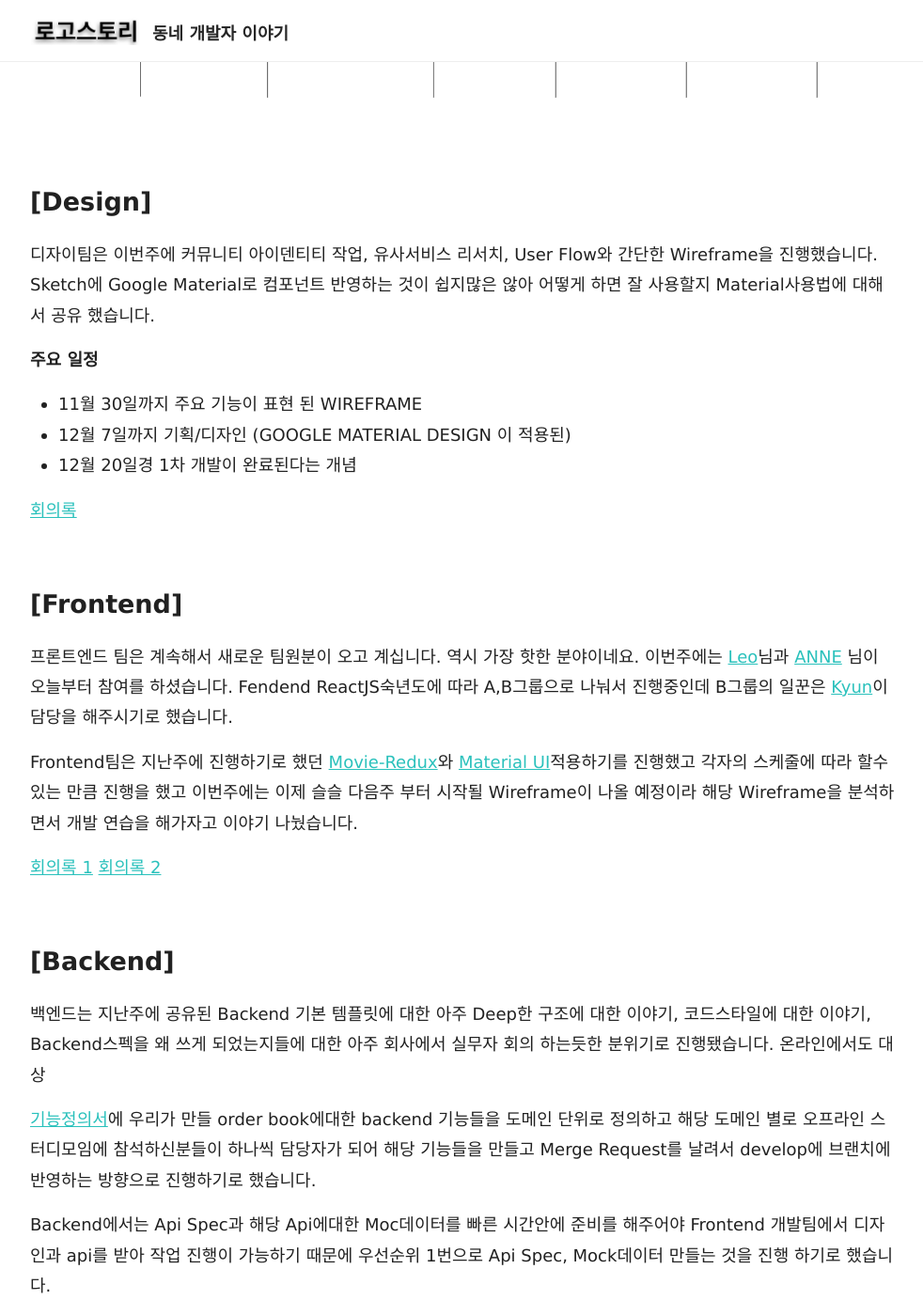
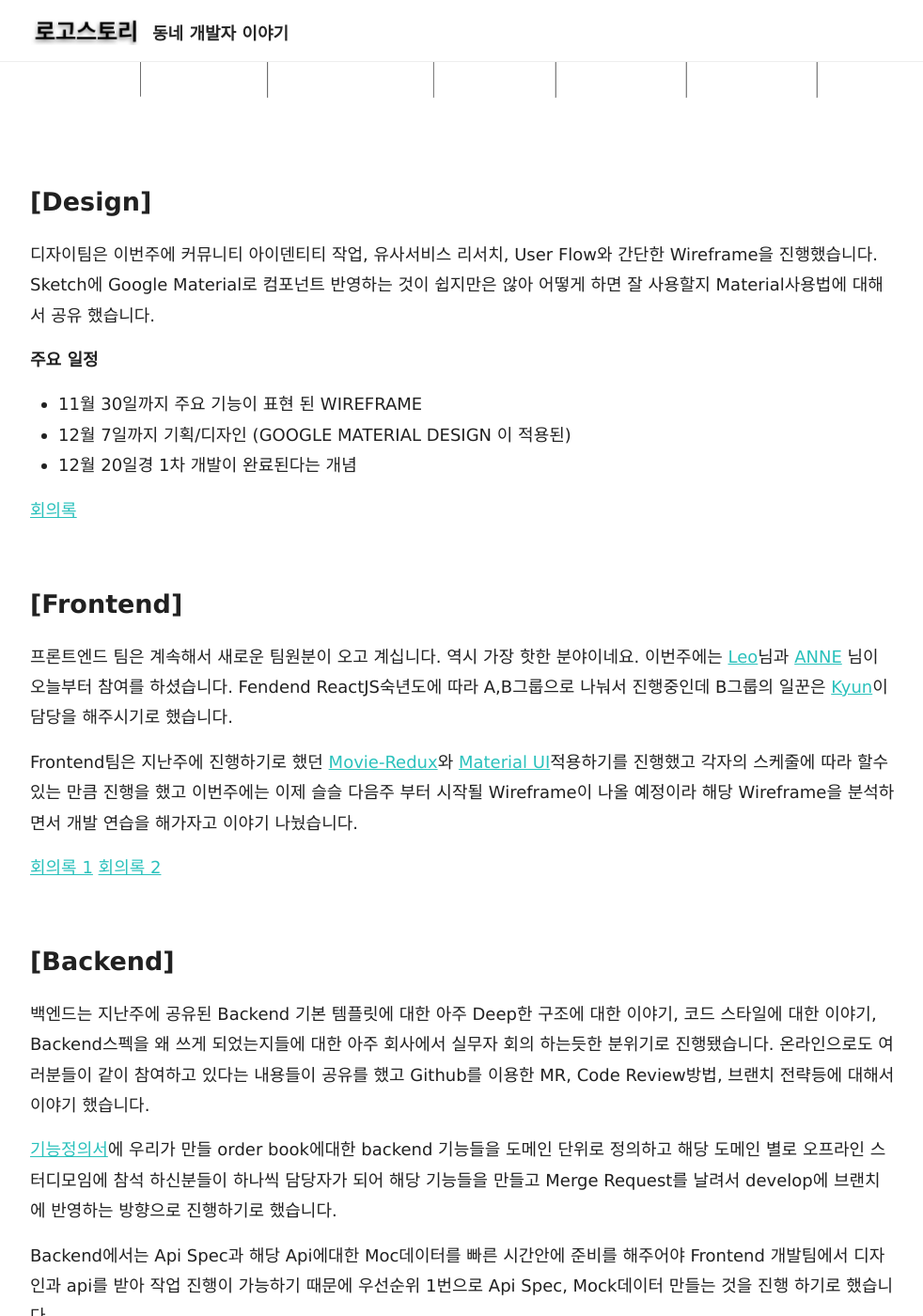
Before and after one commit to logostory/logostory.github.io, a Jekyll site: the page built from _posts/2018-11-25-4th-meetup.md, in a window 1280 px wide and 1400 px high, scrolled down 10109 px. Shown: the whole window at 94% size, without its empty margins (148-1130 px from the left). Built offline with Jekyll 4.4.1, drawn with Linux system fonts in a browser that asks for light colours; some of the changed text lies outside the part shown.

Commit message:
update meetup  post

```diff
--- a/_posts/2018-11-25-4th-meetup.md
+++ b/_posts/2018-11-25-4th-meetup.md
@@ -9,7 +9,7 @@
 안녕하세요 로고스토리 David 입니다. 오늘은 logostory 네번째 모임을 가진 날이었습니다. 슬슬 개발 기술을 익히는 스터디 전반전이 끝나가고 실전 개발인 후반전에 관한 이야기들이 나왔습니다.
 
 ## 와.. 디자인 퀄리티 실화임?
-오늘 Meetup을 시작하면서 우리 logostory 디자인팀에서 진행 해주신 앱 서베이 결과 및 logostory 아이덴티티 및 얼굴을 담당해줄 로고 디자인을 공유하는 시간을 가졌습니다. 첫번째 [Rachel Ryu](https://www.facebook.com/profile.php?id=100001894389207)님께서 준비해주신 타 서비스 Survey를 결과물을 시작으로 로고 디자인이 공유 될때마다 와... 이거 진짜 이 퀄 우리 감당할 수 있나..싶을 정도로 모두 박수를 치지 않을 수 없었습니다.
+오늘 Meetup을 시작하면서 우리 logostory 디자인팀에서 진행 해주신 앱 서베이 결과 및 logostory 아이덴티티를 담당해줄 로고 디자인을 공유하는 시간을 가졌습니다. 첫번째 [Rachel Ryu](https://www.facebook.com/profile.php?id=100001894389207)님께서 준비해주신 타 서비스 Survey를 결과물을 시작으로 로고 디자인까지 하나하나 공유 될때마다 와... 이거 진짜 이 퀄 우리 감당할 수 있나..싶을 정도로 모두가 박수를 치지 않을 수 없었습니다.
 
 ### Survey는 이렇게 하는 거였구나...
 오늘 [Rachel Ryu](https://www.facebook.com/profile.php?id=100001894389207) 님께서 공유 해주신 Survey결과 들입니다. 총 7개의 서비스들을 모두 깔아서 일일히 설치하고 Survey한 내용입니다. 각 화면에 대한 정리 및 order book서비스와 연관된 부분들을 타 서비스에서 어떻게 적용을 했는지 일목 요연하게 볼수 있는 자료입니다.
@@ -52,7 +52,7 @@
 ![Alt text](/assets/img/11-25/develop_schedule.png)
 
 ## [Design]
-디자이팀은 이번주에 커뮤니티 아이덴티티 작업, 유사서비스 리서치, User Flow와 간단한 Wireframe을 진행했습니다. Sketch에 Google Material로 컴포넌트 반영하는 것이 쉽지많은 않아 어떻게 하면 잘 사용할지 Material사용법에 대해서 공유 했습니다.
+디자이팀은 이번주에 커뮤니티 아이덴티티 작업, 유사서비스 리서치, User Flow와 간단한 Wireframe을 진행했습니다. Sketch에 Google Material로 컴포넌트 반영하는 것이 쉽지만은 않아 어떻게 하면 잘 사용할지 Material사용법에 대해서 공유 했습니다.
 
 **주요 일정**
 - 11월 30일까지 주요 기능이 표현 된 WIREFRAME
@@ -70,9 +70,9 @@
 [회의록 2](https://logostory.slack.com/archives/CDUTA8AP3/p1543134369019400)
 
 ## [Backend]
-백엔드는 지난주에 공유된 Backend 기본 템플릿에 대한 아주 Deep한 구조에 대한 이야기, 코드스타일에 대한 이야기, Backend스펙을 왜 쓰게 되었는지들에 대한 아주 회사에서 실무자 회의 하는듯한 분위기로 진행됐습니다. 온라인에서도 대상
+백엔드는 지난주에 공유된 Backend 기본 템플릿에 대한 아주 Deep한 구조에 대한 이야기, 코드 스타일에 대한 이야기, Backend스펙을 왜 쓰게 되었는지들에 대한 아주 회사에서 실무자 회의 하는듯한 분위기로 진행됐습니다. 온라인으로도 여러분들이 같이 참여하고 있다는 내용들이 공유를 했고 Github를 이용한 MR, Code Review방법, 브랜치 전략등에 대해서 이야기 했습니다.
 
-[기능정의서](https://drive.google.com/open?id=1ED2hBGAHxBKlTZr67Lt1PQ17UypjFkR_fJJU1xQZ5_8)에 우리가 만들 order book에대한 backend 기능들을 도메인 단위로 정의하고 해당 도메인 별로 오프라인 스터디모임에 참석하신분들이 하나씩 담당자가 되어 해당 기능들을 만들고 Merge Request를 날려서 develop에 브랜치에 반영하는 방향으로 진행하기로 했습니다.
+[기능정의서](https://drive.google.com/open?id=1ED2hBGAHxBKlTZr67Lt1PQ17UypjFkR_fJJU1xQZ5_8)에 우리가 만들 order book에대한 backend 기능들을 도메인 단위로 정의하고 해당 도메인 별로 오프라인 스터디모임에 참석 하신분들이 하나씩 담당자가 되어 해당 기능들을 만들고 Merge Request를 날려서 develop에 브랜치에 반영하는 방향으로 진행하기로 했습니다.
 
 Backend에서는 Api Spec과 해당 Api에대한 Moc데이터를 빠른 시간안에 준비를 해주어야 Frontend 개발팀에서 디자인과 api를 받아 작업 진행이 가능하기 때문에 우선순위 1번으로 Api Spec, Mock데이터 만들는 것을 진행 하기로 했습니다.
 
```
Also changed, not shown: other parts of _posts/2018-11-25-4th-meetup.md (+1 -1 lines), 5 other files.
